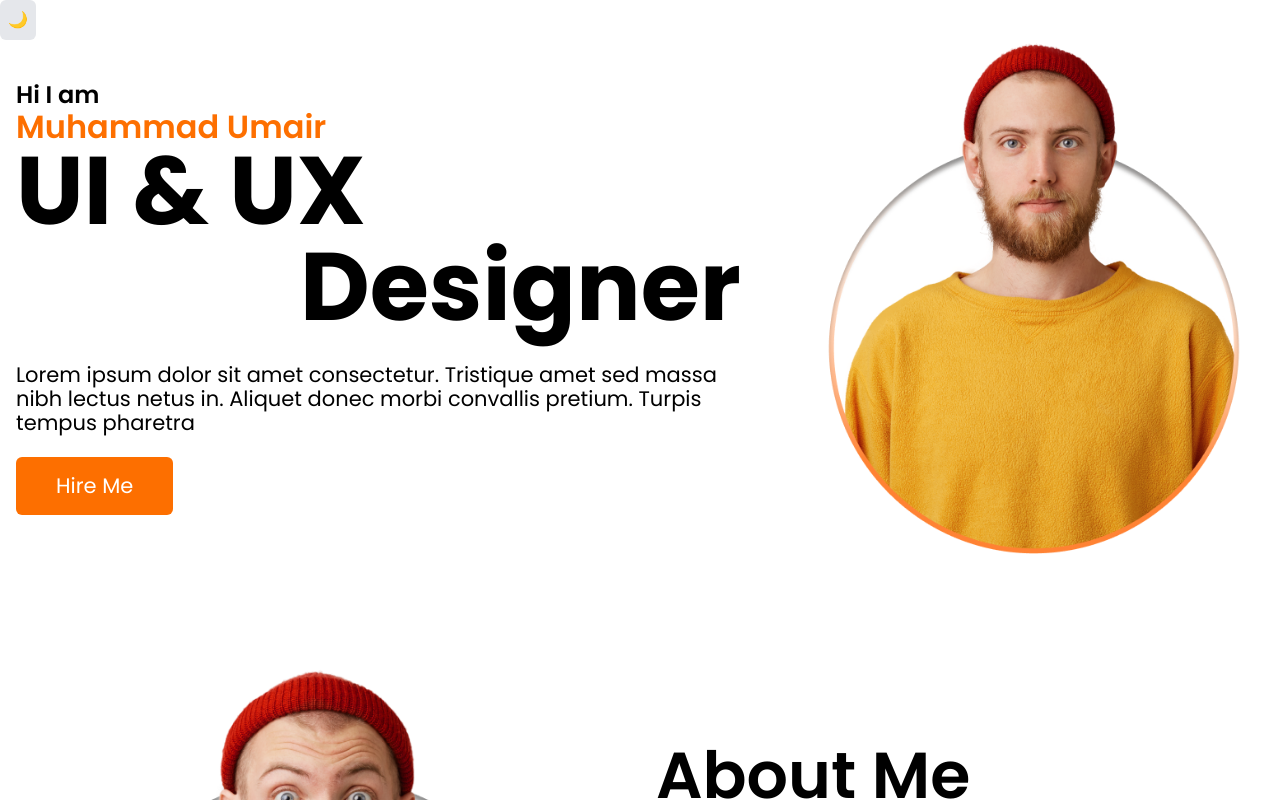
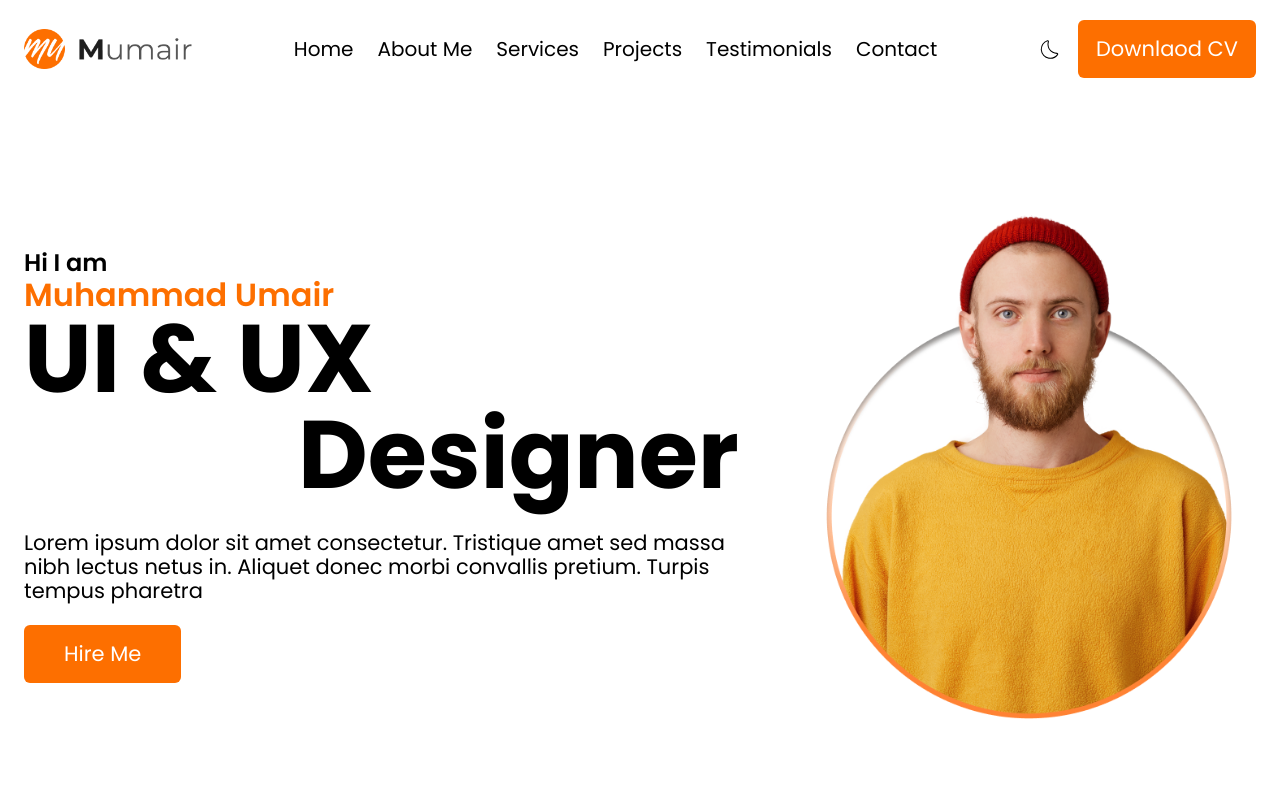
Before and after one commit to Rahulfordev/Personal-Portfolio-Landing-Page, a Next.js app: page / in a window 1280 px wide. Shown: the top 800 px of the page. Built offline with nearby package versions, Linux system fonts and the light colour scheme.

Commit message:
complete navbar design

```diff
--- a/src/app/page.js
+++ b/src/app/page.js
@@ -1,16 +1,15 @@
-// app/page.js
 import Footer from "@/components/layout/Footer";
-import ThemeToggle from "../components/ThemeToggle";
 import ContactForm from "@/components/ui/ContactForm";
 import Projects from "@/components/ui/Projects";
 import About from "@/components/ui/About";
 import Services from "@/components/ui/Services";
 import Hero from "@/components/ui/Hero";
+import Navbar from "@/components/layout/Navbar";
 
 export default function Home() {
   return (
     <>
-      <ThemeToggle />
+      <Navbar />
       <Hero />
       <About />
       <Services />
--- a/src/components/ThemeToggle.js
+++ b/src/components/ThemeToggle.jsx
@@ -2,6 +2,9 @@
 
 import { useTheme } from "next-themes";
 import { useState, useEffect } from "react";
+
+import { CiDark } from "react-icons/ci";
+import { CiLight } from "react-icons/ci";
 
 export default function ThemeToggle() {
   const { theme, setTheme } = useTheme();
@@ -16,9 +19,9 @@ export default function ThemeToggle() {
   return (
     <button
       onClick={() => setTheme(theme === "dark" ? "light" : "dark")}
-      className="p-2 bg-gray-200 dark:bg-gray-800 rounded-md"
+      className="text-text-black dark:text-text-white text-[25px]"
     >
-      {theme === "dark" ? "🌞" : "🌙"}
+      {theme === "dark" ? <CiLight /> : <CiDark />}
     </button>
   );
 }
--- a/src/components/common/Container.jsx
+++ b/src/components/common/Container.jsx
@@ -2,7 +2,7 @@ import React from "react";
 
 export const Container = ({ children }) => {
   return (
-    <section className="container mx-auto px-4 pb-10 sm:pb-20 lg:pb-28 text-center">
+    <section className="container mx-auto px-4 sm:px-6 pb-10 sm:pb-20 lg:pb-28 text-center">
       {children}
     </section>
   );
--- a/src/components/layout/Footer.jsx
+++ b/src/components/layout/Footer.jsx
@@ -13,8 +13,7 @@ export default function Footer() {
     <footer className="bg-background-lighter dark:bg-background-dark text-center">
       <div className="container mx-auto">
         {/* Logo Section */}
-        <div className="py-10 sm:py-20">
-          <div className="flex justify-center items-center">
+        <div className="flex justify-center items-center py-10 sm:py-20">
           <Image
             src={logo_light}
             className="block dark:hidden"
@@ -26,7 +25,7 @@ export default function Footer() {
             alt="logo_light"
           />
         </div>
-        </div>
+
 
         {/* Navigation Links */}
         <div className="pb-10 sm:pb-[70px]">
@@ -43,7 +42,6 @@ export default function Footer() {
                 item === "Home"
                   ? "/"
                   : `/${item.toLowerCase().replace(/\s+/g, "-")}`;
-              const isActive = pathname === path;
 
               return (
                 <li key={index}>
--- /dev/null
+++ b/src/components/layout/Navbar.jsx
@@ -0,0 +1,148 @@
+"use client";
+import React, { useState } from "react";
+import Image from "next/image";
+import Link from "next/link";
+import { usePathname } from "next/navigation";
+import logo_dark from "../../../public/images/logo_dark.png";
+import logo_light from "../../../public/images/logo_light.png";
+import Button from "../common/button/Button";
+import ThemeToggle from "../ThemeToggle";
+
+const Navbar = () => {
+  const pathname = usePathname();
+  const [mobileSidebarOpen, setMobileSidebarOpen] = useState(false);
+
+  return (
+    <div className="container mx-auto px-4 sm:px-6 pb-10 sm:pb-16 lg:mb-[70px] py-5">
+      <nav className={`flex items-center justify-between`}>
+        {/* Logo */}
+        <Link href={"/"}>
+          <Image
+            src={logo_light}
+            className="block dark:hidden"
+            width={170}
+            alt="logo_light"
+          />
+          <Image
+            src={logo_dark}
+            className="hidden dark:block"
+            width={170}
+            alt="logo_light"
+          />
+        </Link>
+
+        <ul className="hidden lg:flex items-center space-x-6">
+          {[
+            "Home",
+            "About Me",
+            "Services",
+            "Projects",
+            "Testimonials",
+            "Contact",
+          ].map((item, index) => {
+            const path =
+              item === "Home"
+                ? "/"
+                : `/${item.toLowerCase().replace(/\s+/g, "-")}`;
+
+            return (
+              <li key={index}>
+                <Link
+                  href={path}
+                  className={`text-xl font-normal text-text-black dark:text-text-white  hover:text-text-orange transition-all duration-300`}
+                >
+                  {item}
+                </Link>
+              </li>
+            );
+          })}
+        </ul>
+
+        <div className="hidden lg:flex items-center space-x-4">
+          <ThemeToggle />
+          <Button variant="primary" className="px-[18px]">
+            Downlaod CV
+          </Button>
+        </div>
+
+        {/* Mobile Menu Toggle */}
+        <div className="lg:hidden flex items-center space-x-2">
+          <ThemeToggle />
+          <button
+            aria-expanded={mobileSidebarOpen}
+            aria-controls="mobile-menu"
+            onClick={() => setMobileSidebarOpen(!mobileSidebarOpen)}
+            className="lg:hidden relative flex items-center justify-center rounded-[10px] p-[10px] w-12 h-12 text-text-black dark:text-text-black cursor-pointer"
+          >
+            <div
+              className={`relative flex items-center justify-center w-6 h-6 transform transition-transform duration-300 ${
+                mobileSidebarOpen ? "rotate-90" : "rotate-0"
+              }`}
+            >
+              <span
+                className={`absolute block w-6 h-0.5 bg-text-black dark:bg-text-white transition-all duration-300 ${
+                  mobileSidebarOpen
+                    ? "translate-y-0 rotate-45"
+                    : "-translate-y-2"
+                }`}
+              ></span>
+              <span
+                className={`absolute block w-6 h-0.5 bg-text-black dark:bg-text-white transition-all duration-300 ${
+                  mobileSidebarOpen ? "opacity-0" : "opacity-100"
+                }`}
+              ></span>
+              <span
+                className={`absolute block w-6 h-0.5 bg-text-black dark:bg-text-white transition-all duration-300 ${
+                  mobileSidebarOpen
+                    ? "translate-y-0 -rotate-45"
+                    : "translate-y-2"
+                }`}
+              ></span>
+            </div>
+          </button>
+        </div>
+      </nav>
+
+      {/* Mobile Sidebar */}
+      <aside
+        className={`${
+          mobileSidebarOpen
+            ? "translate-x-0 opacity-100 z-50"
+            : "-translate-x-full opacity-0 z-[-1]"
+        } lg:hidden bg-white shadow-sm p-4 text-center absolute right-0 w-full rounded-md transition-all duration-300`}
+      >
+        <ul className="items-center gap-[20px] text-text-black flex flex-col">
+          {[
+            "Home",
+            "About Me",
+            "Services",
+            "Projects",
+            "Testimonials",
+            "Contact",
+          ].map((item, index) => {
+            const path =
+              item === "Home"
+                ? "/"
+                : `/${item.toLowerCase().replace(/\s+/g, "-")}`;
+
+            return (
+              <li key={index}>
+                <Link
+                  href={path}
+                  className="text-base font-normal hover:text-text-orange transition-all duration-300"
+                >
+                  {item}
+                </Link>
+              </li>
+            );
+          })}
+        </ul>
+        <Button variant="primary" className="px-[18px] py-3 w-full mt-4">
+          Downlaod CV
+        </Button>
+      </aside>
+    </div>
+  );
+};
+
+export default Navbar;
```
Also changed, not shown: 2 other files (tests, documents, lock files or other folders). Lines whose indentation alone changed are shown as unchanged.
